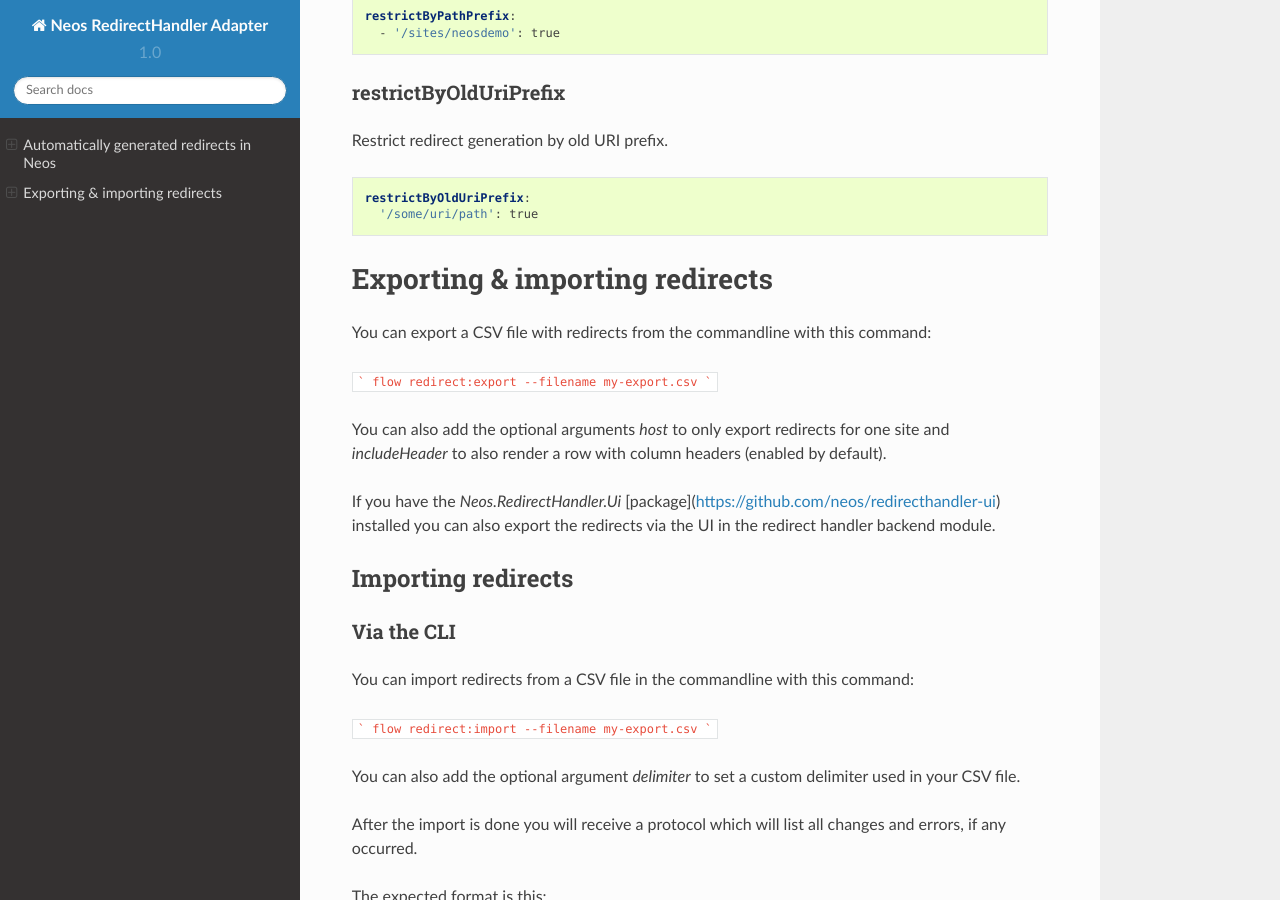
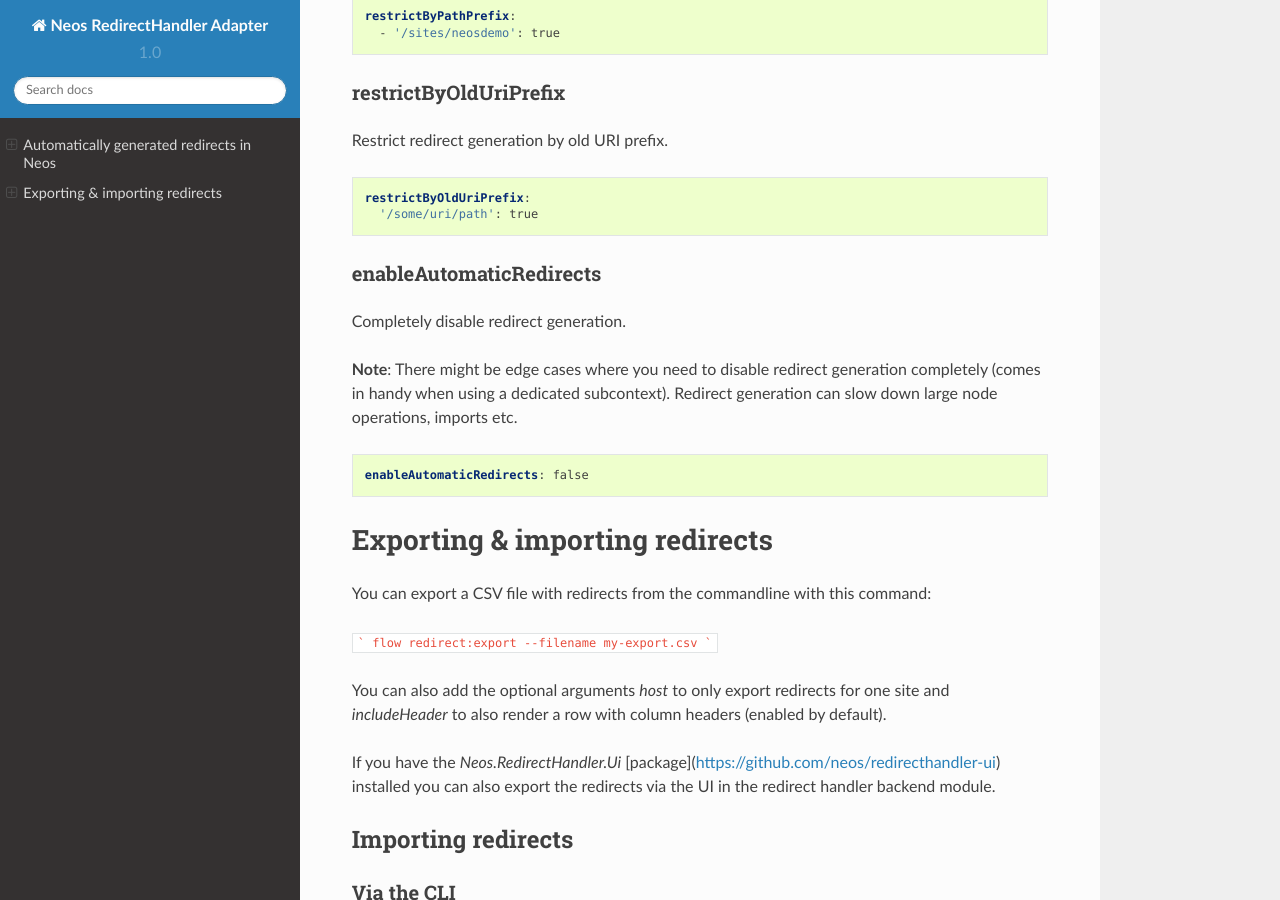
Before and after one commit to neos/redirecthandler-neosadapter, a Sphinx documentation site: the page built from Documentation/index.rst, in a window 1280 px wide and 900 px high, scrolled down 1455 px. Built offline with Sphinx 7.4.7 and the Read the Docs theme 2.0.0, drawn with Linux system fonts in a browser that asks for light colours.

Commit message:
Documentation: Add some documentation for enabling/disabling

```diff
--- a/Documentation/index.rst
+++ b/Documentation/index.rst
@@ -75,6 +75,19 @@
   restrictByOldUriPrefix:
     '/some/uri/path': true
 
+enableAutomaticRedirects
+^^^^^^^^^^^^^^^^^^^^^^
+
+Completely disable redirect generation.
+
+**Note**: There might be edge cases where you need to disable redirect generation completely
+(comes in handy when using a dedicated subcontext).
+Redirect generation can slow down large node operations, imports etc.
+
+.. code-block:: yaml
+
+  enableAutomaticRedirects: false
+
 ===============================
 Exporting & importing redirects
 ===============================
```
